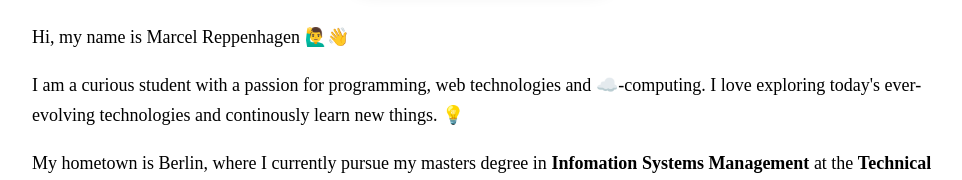
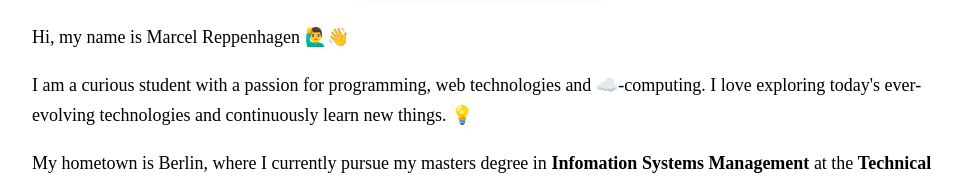
Before and after one commit to marcelreppi/personal-website, a Vue app: page /about in a window 1280 px wide. Shown: the part 543-723 px from the top of the page, without its empty margins (158-1120 px from the left). Built offline with nearby package versions, Linux system fonts and the light colour scheme; a web font is replaced by a local one.

Commit message:
fix typo

```diff
--- a/src/pages/About.vue
+++ b/src/pages/About.vue
@@ -12,22 +12,34 @@
       </p>
       <p>
         I am a curious student with a passion for programming, web technologies and
-        <span role="img" aria-label="cloud">☁️</span>-computing. I love exploring today's
-        ever-evolving technologies and continously learn new things.
-        <span role="img" aria-label="book">💡</span>
+        <span
+          role="img"
+          aria-label="cloud"
+        >☁️</span>-computing. I love exploring today's
+        ever-evolving technologies and continuously learn new things.
+        <span
+          role="img"
+          aria-label="book"
+        >💡</span>
       </p>
       <p>
         My hometown is Berlin, where I currently pursue my masters degree in
-        <b>Infomation Systems Management</b> at the <b>Technical University of Berlin</b>.
+        <b>Infomation Systems Management</b> at the
+        <b>Technical University of Berlin</b>.
         <span role="img" aria-label="student">👨‍🎓</span>
       </p>
       <p>
         In my freetime I like to get outside, go running, hang out with friends or cruise on my
         longboard. If the weather allows, I occasionally go wakeboarding too.
-        <span role="img" aria-label="surfer">🏄‍</span>
-        <br />
-        I also enjoy playing the piano or destroying friendships with board games.
-        <span role="img" aria-label="laughing-smiley">😄</span>
+        <span
+          role="img"
+          aria-label="surfer"
+        >🏄‍</span>
+        <br />I also enjoy playing the piano or destroying friendships with board games.
+        <span
+          role="img"
+          aria-label="laughing-smiley"
+        >😄</span>
       </p>
       <p>
         Oh, and I LOVE to travel!
@@ -36,7 +48,10 @@
       </p>
       <p>
         Feel free to contact me! I love meeting new people!
-        <span role="img" aria-label="smiling-smiley">😊</span>
+        <span
+          role="img"
+          aria-label="smiling-smiley"
+        >😊</span>
       </p>
     </div>
   </div>
```
